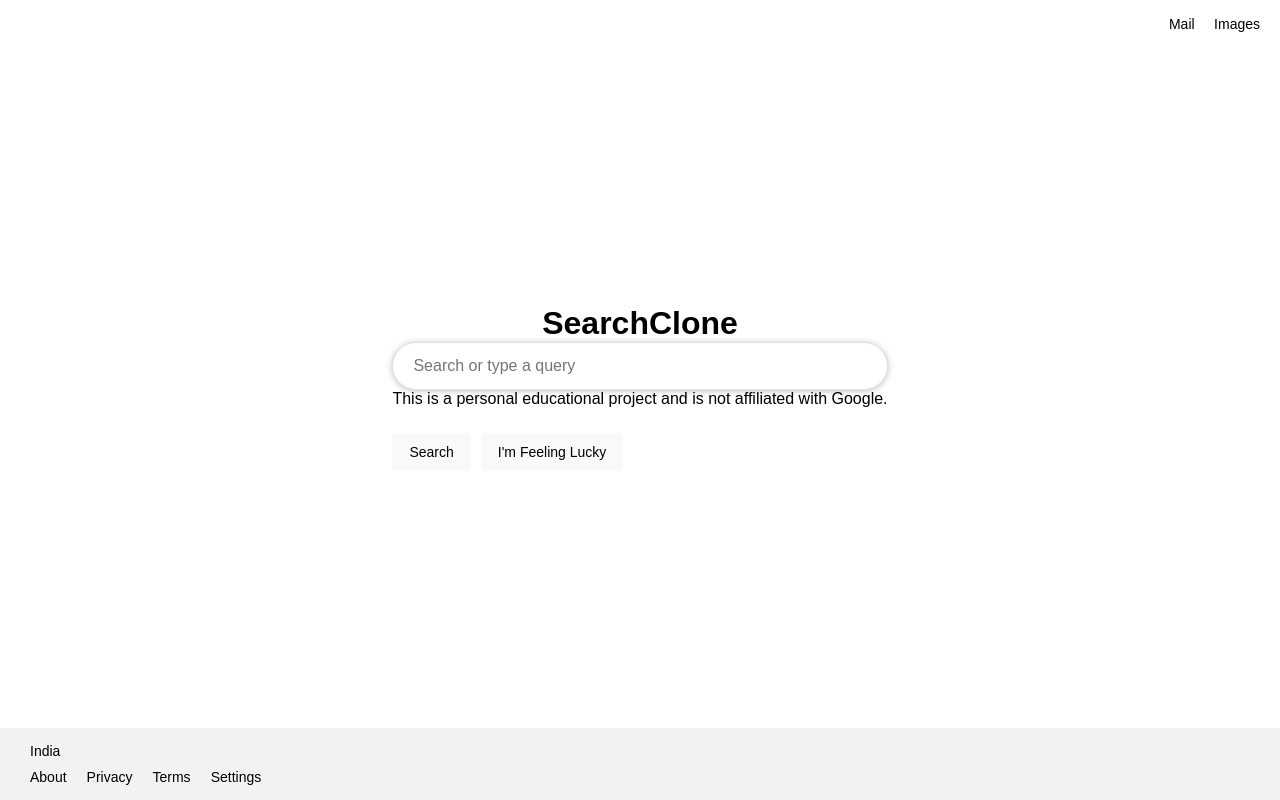
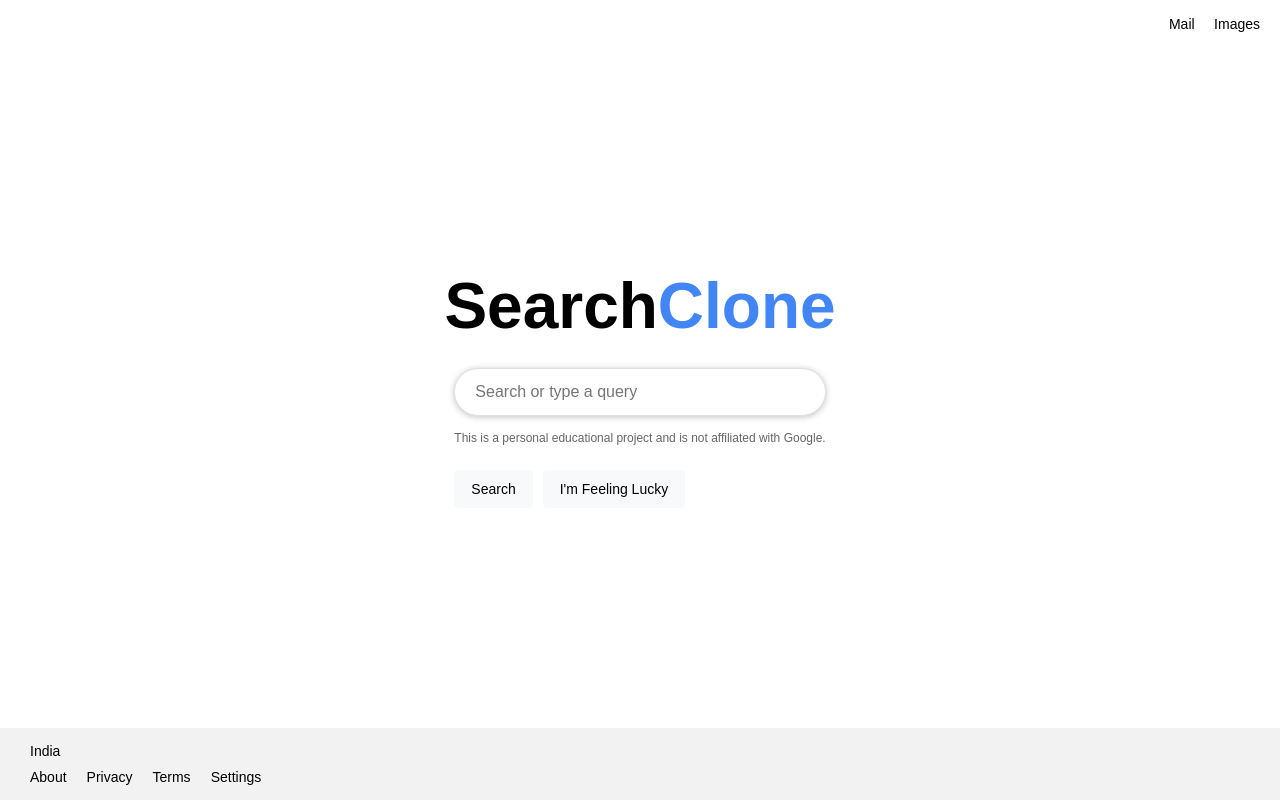
Before and after one commit to Msumankumar05/google-clone, a plain HTML site: page index.html in a window 1280 px wide. Drawn offline with Linux system fonts and the light colour scheme.

Commit message:
Update style.css

```diff
--- a/style.css
+++ b/style.css
@@ -107,3 +107,19 @@ footer a {
 footer a:hover {
     text-decoration: underline;
 }
+
+.text-logo {
+    font-size: 64px;
+    font-weight: bold;
+    margin-bottom: 25px;
+}
+
+.text-logo span {
+    color: #4285f4;
+}
+
+.disclaimer {
+    margin-top: 15px;
+    font-size: 12px;
+    color: #666;
+}
```
